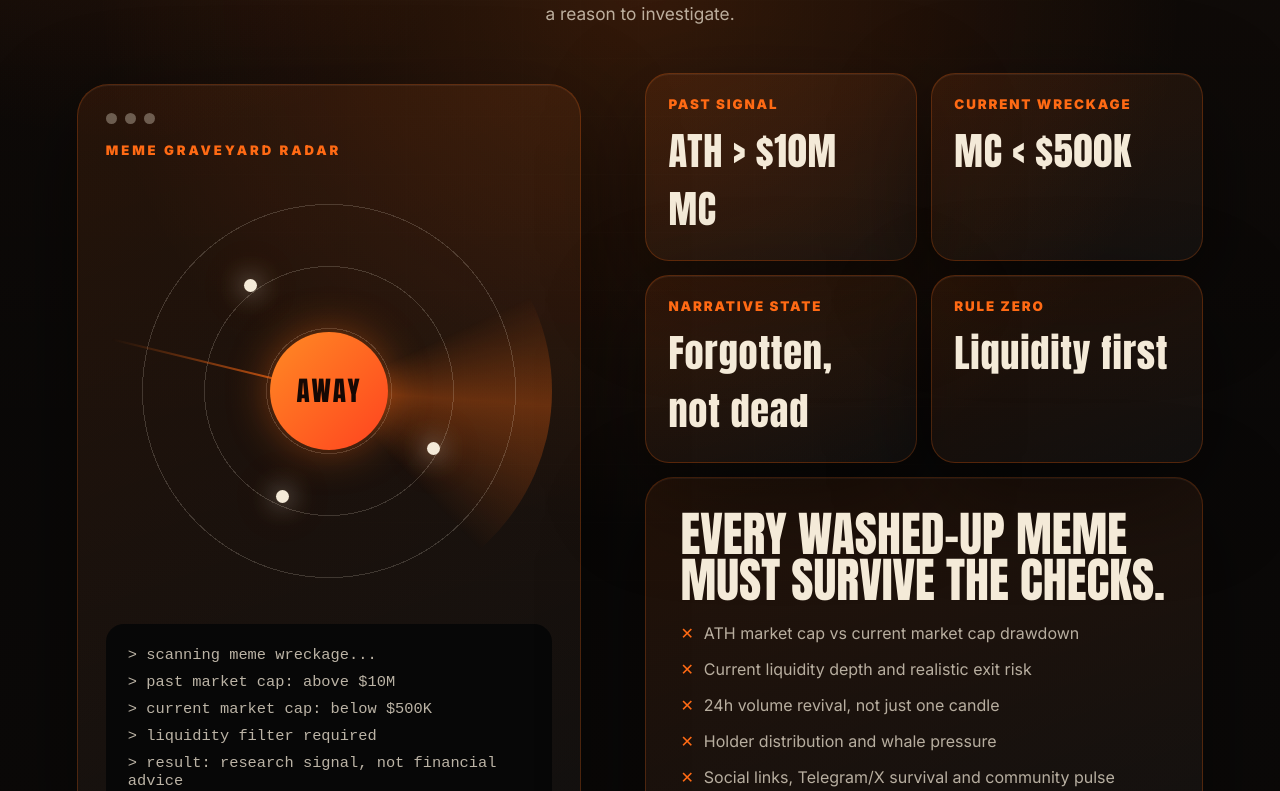
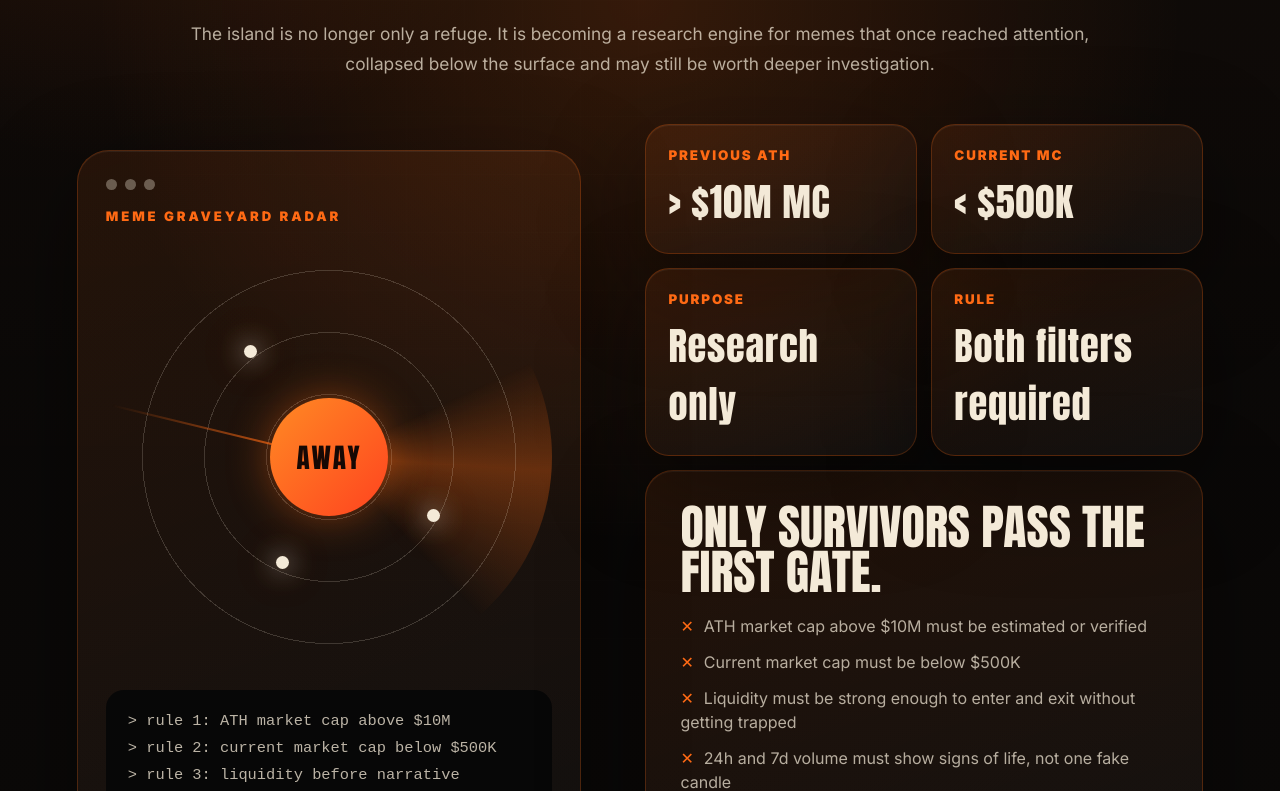
Before and after one commit to tiagofaraujo/away-island, a React (Vite) app: page / in a window 1280 px wide. Shown: the part 2609-3400 px from the top of the page. Built offline with nearby package versions, Linux system fonts and the light colour scheme; no server answers.

Commit message:
Refocus Radar section on strict meme recovery filter

```diff
--- a/src/components/Radar.jsx
+++ b/src/components/Radar.jsx
@@ -1,30 +1,30 @@
 function Radar() {
   const filters = [
-    { label: 'Past signal', value: 'ATH > $10M MC' },
-    { label: 'Current wreckage', value: 'MC < $500K' },
-    { label: 'Narrative state', value: 'Forgotten, not dead' },
-    { label: 'Rule zero', value: 'Liquidity first' },
+    { label: 'Previous ATH', value: '> $10M MC' },
+    { label: 'Current MC', value: '< $500K' },
+    { label: 'Purpose', value: 'Research only' },
+    { label: 'Rule', value: 'Both filters required' },
   ];
 
   const checks = [
-    'ATH market cap vs current market cap drawdown',
-    'Current liquidity depth and realistic exit risk',
-    '24h volume revival, not just one candle',
-    'Holder distribution and whale pressure',
-    'Social links, Telegram/X survival and community pulse',
-    'Fake pumps, bundles, snipers and dead liquidity traps',
+    'ATH market cap above $10M must be estimated or verified',
+    'Current market cap must be below $500K',
+    'Liquidity must be strong enough to enter and exit without getting trapped',
+    '24h and 7d volume must show signs of life, not one fake candle',
+    'Social accounts and community must still exist after the crash',
+    'Bundles, snipers, whales and LP risk still need manual review',
   ];
 
   return (
     <section id="radar" className="section radar-section">
       <div className="radar-bg" aria-hidden="true" />
       <div className="section-heading center">
-        <p className="eyebrow">AWAY Radar · Core Theme</p>
-        <h2>The island where forgotten memes wash ashore.</h2>
+        <p className="eyebrow">The Core Product</p>
+        <h2>AWAY scans forgotten memes that already had a real cycle.</h2>
         <p>
-          AWAY is a meme culture project with a research engine at its core.
-          The Dead Terminal scans market wreckage for memes that once reached real attention,
-          then disappeared below the waves. A signal is not a call. A signal is a reason to investigate.
+          The island is no longer only a refuge. It is becoming a research engine
+          for memes that once reached attention, collapsed below the surface and
+          may still be worth deeper investigation.
         </p>
       </div>
 
@@ -39,11 +39,11 @@ function Radar() {
             <i className="blip three" />
           </div>
           <div className="terminal-lines compact">
-            <p>&gt; scanning meme wreckage...</p>
-            <p>&gt; past market cap: above $10M</p>
-            <p>&gt; current market cap: below $500K</p>
-            <p>&gt; liquidity filter required</p>
-            <p>&gt; result: research signal, not financial advice</p>
+            <p>&gt; rule 1: ATH market cap above $10M</p>
+            <p>&gt; rule 2: current market cap below $500K</p>
+            <p>&gt; rule 3: liquidity before narrative</p>
+            <p>&gt; rule 4: signal is not a call</p>
+            <p>&gt; output: shortlist for deeper research</p>
           </div>
         </div>
 
@@ -57,7 +57,7 @@ function Radar() {
             ))}
           </div>
           <div className="checklist-card">
-            <h3>Every washed-up meme must survive the checks.</h3>
+            <h3>Only survivors pass the first gate.</h3>
             <ul>
               {checks.map((check) => <li key={check}>{check}</li>)}
             </ul>
```
